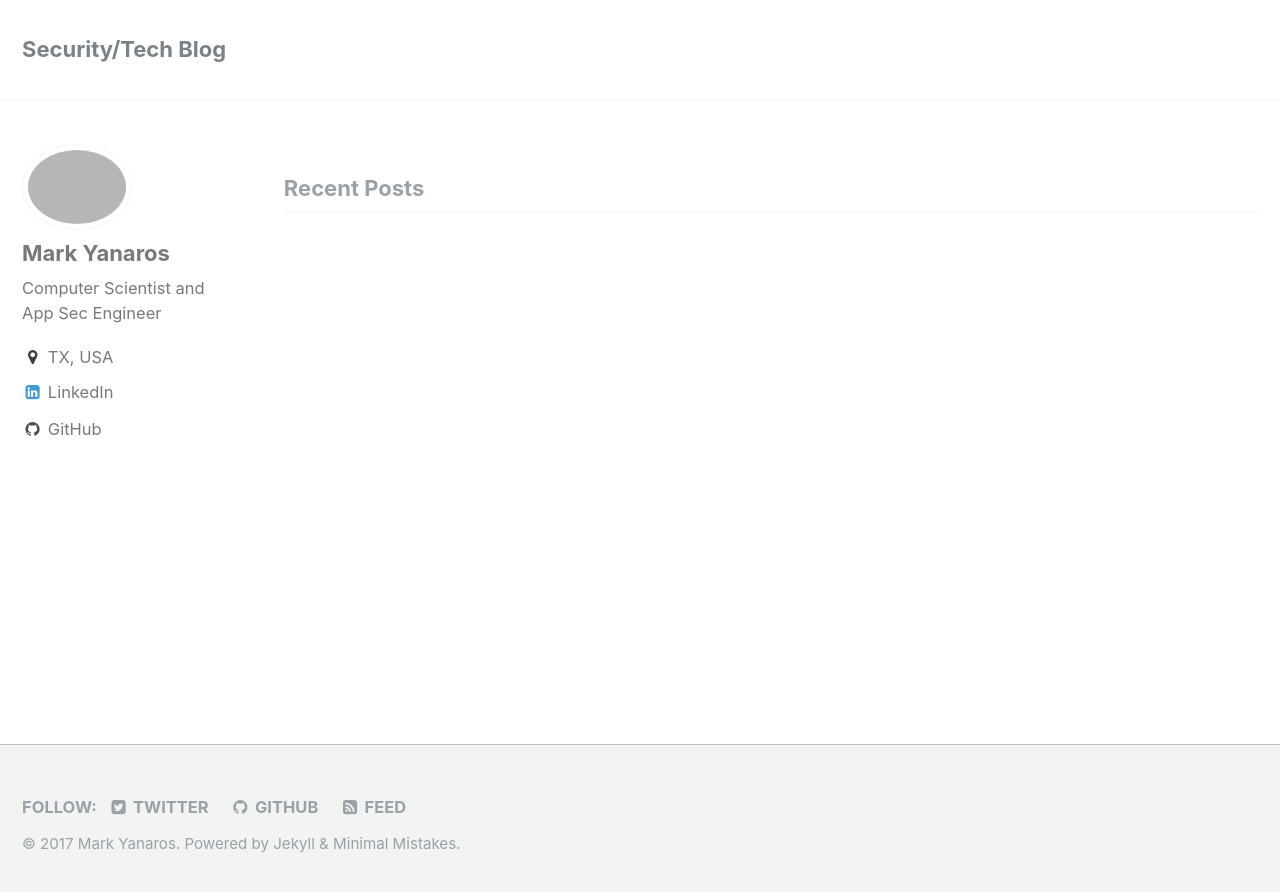
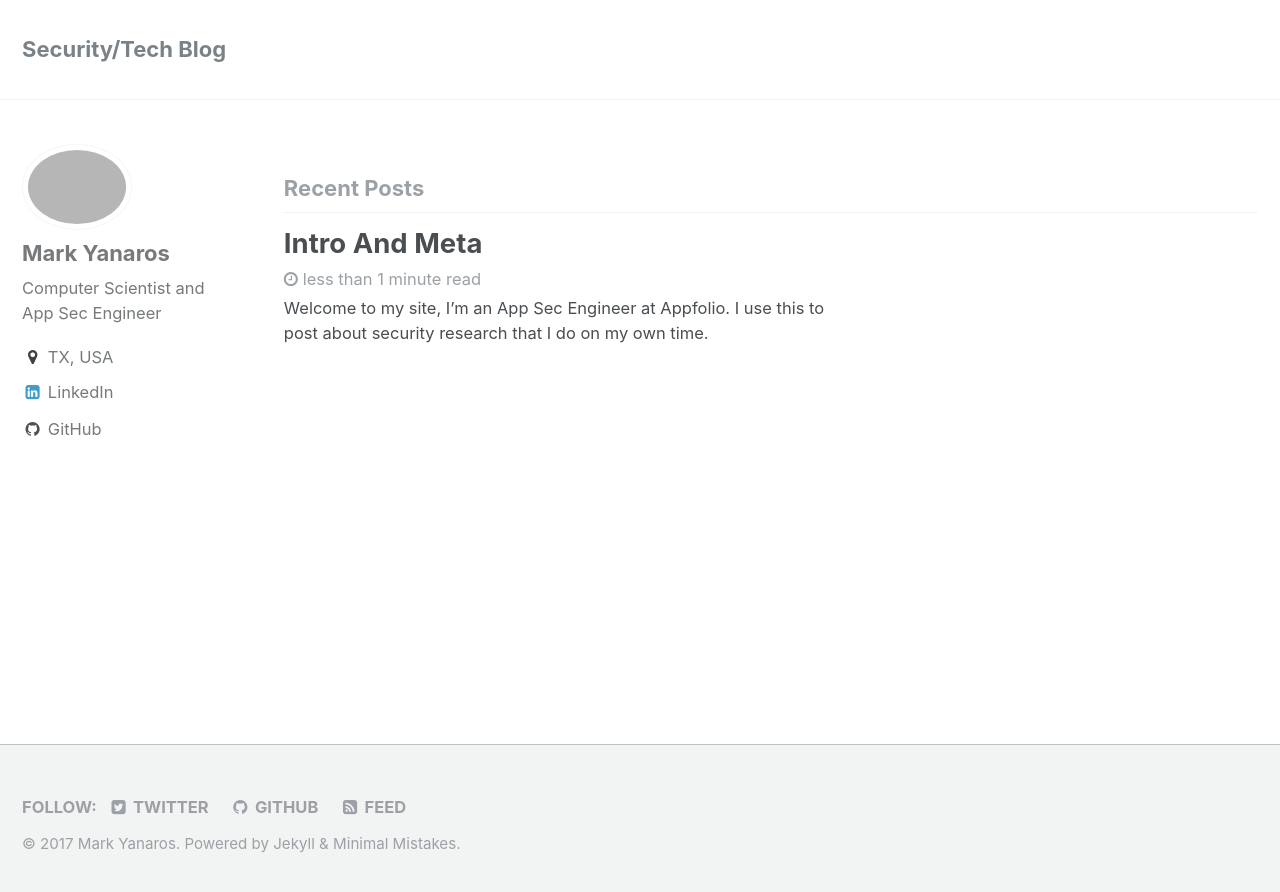
Before and after one commit to myanaros/myanaros.github.io, a Jekyll site: the page built from index.html, in a window 1280 px wide. Shown: the top 892 px of the page. Built offline with Jekyll 4.4.1, drawn with Linux system fonts in a browser that asks for light colours; the list of posts is cut into pages by our own code.

Commit message:
my - adding first post

````diff
--- /dev/null
+++ b/_posts/2017-01-15-Intro-and-Meta.md
@@ -0,0 +1,17 @@
+Welcome to my site, I'm an App Sec Engineer at Appfolio. I use this to post
+about security research that I do on my own time.
+
+Main _interests_ involve dynamic code analysis, and applying my undergrad
+computer science theory to the computer security problem domain.
+
+Main _efforts_ include developing a ruby script that can be required into any
+other ruby program that will report any vulnerabilities present in the loaded
+classes. I'll use this in security assessments as a complement to static code
+analysis with [brakeman](http://brakemanscanner.org/){:target="_blank"}.
+
+
+```ruby
+def []= key, val
+  instance_eval "@#{key}=\"#{val}\""
+end
+```
--- a/_sass/_variables.scss
+++ b/_sass/_variables.scss
@@ -1,6 +1,16 @@
 /* ==========================================================================
    Variables
    ========================================================================== */
+
+/*
+   Custom Changes MOY
+   ========================================================================== */
+
+$color-primary-0            : #3270FF; /* Main Primary color */
+$color-primary-1            : #85A9FE;
+$color-primary-2            : #5A8CFF;
+$color-primary-3            : #125AFF;
+$color-primary-4            : #0146E4;
 
 /*
    Typography
@@ -54,6 +64,7 @@ $light-gray                 : mix(#fff, $gray, 50%) !default;
 $lighter-gray               : mix(#fff, $gray, 90%) !default;
 
 $body-color                 : #fff !default;
+//$body-color                 : $color-primary-0 !default;
 $background-color           : #fff !default;
 $code-background-color      : #fafafa !default;
 $code-background-color-dark : $light-gray !default;
````
